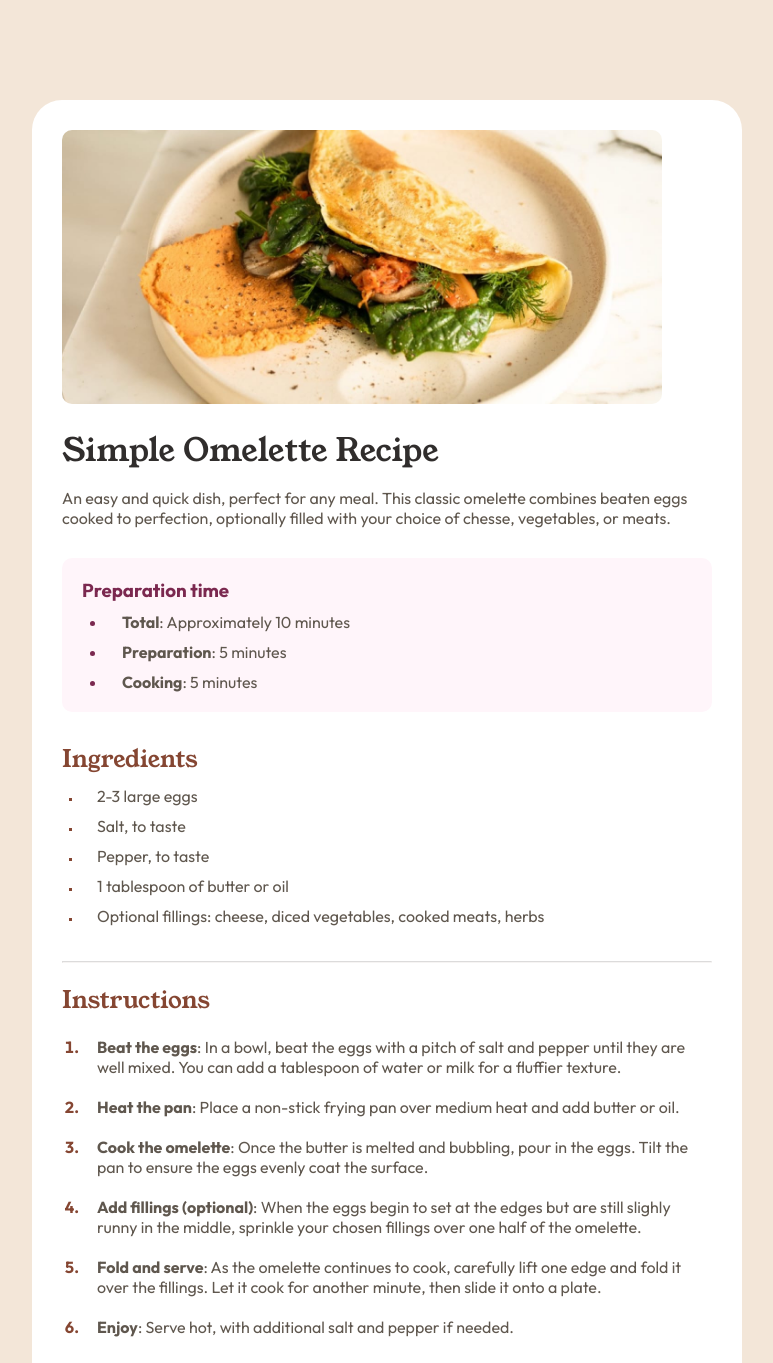
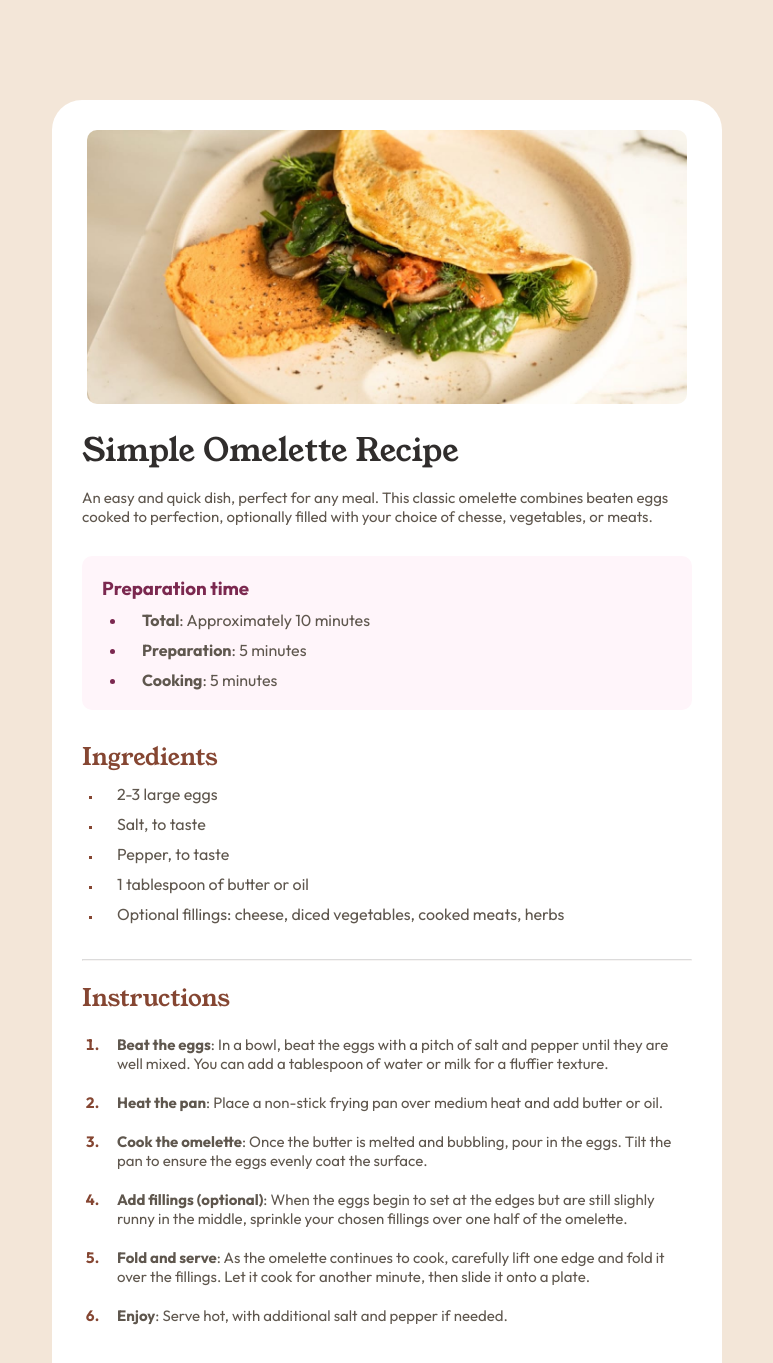
Before and after one commit to MeJahangir/recipePage, a plain HTML site: page index.html in a window 1280 px wide. Shown: the top 1363 px of the page, without its empty margins (253-1026 px from the left). Drawn offline with Linux system fonts and the light colour scheme; a web font is replaced by a local one.

Commit message:
Fixed image size

```diff
--- a/styles.css
+++ b/styles.css
@@ -8,7 +8,7 @@ body{
 }
 
 .container{
-  max-width: 650px;
+  max-width: 610px;
   background-color: #ffffff;
   border-radius: 30px;
   padding: 30px;
@@ -18,6 +18,7 @@ body{
 #omelette{
   border-radius: 10px;
   max-width: 600px;
+  margin-left: 5px;
 }
 
 h1{
@@ -38,7 +39,7 @@ p{
   margin-bottom: 15px;
   font-family: outfit;
   color: #5f574e;
-  font-size: 16px;
+  font-size: 15px;
 }
 
 /*Preparation time*/
@@ -87,6 +88,7 @@ h3{
 .instList li{
   margin: 20px;
   padding-left: 15px;
+  font-size: 15px;
 }
 
 .instList li::marker{
```
